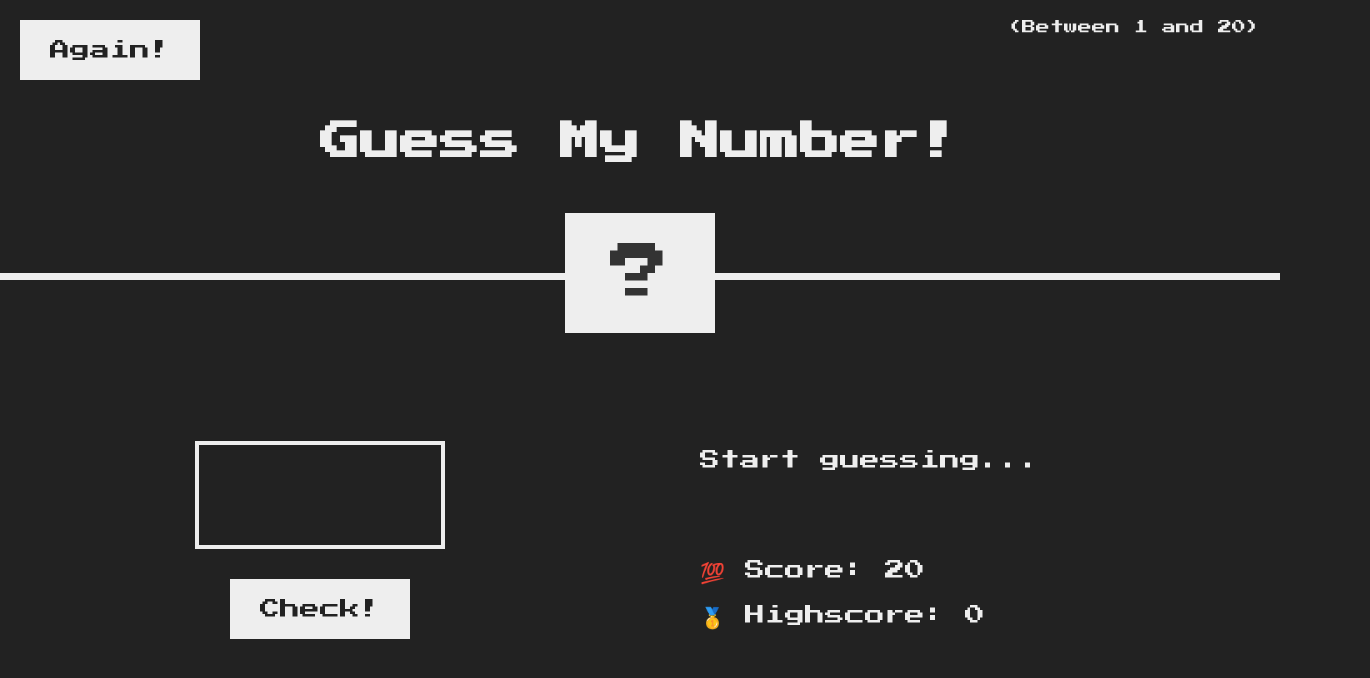
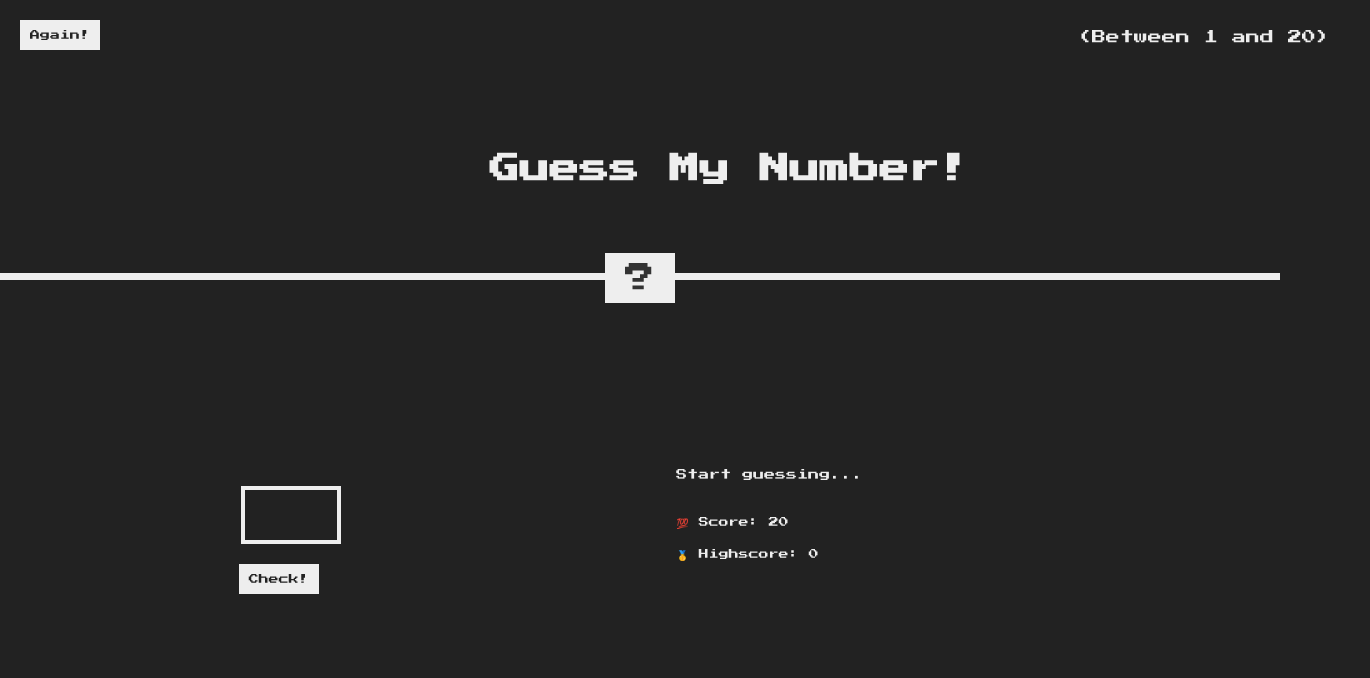
Before and after one commit to siSohan/Game2, a plain HTML site: page index.html in a window 1280 px wide. Shown: the whole page, 1370 px wide, since content can reach past the window. Drawn offline with Linux system fonts and the light colour scheme.

Commit message:
newUpdate

```diff
--- a/style.css
+++ b/style.css
@@ -117,3 +117,130 @@ h1 {
 .label-score {
   margin-bottom: 2rem;
 }
+
+@import url('https://fonts.googleapis.com/css?family=Press+Start+2P&display=swap');
+
+* {
+  margin: 0;
+  padding: 0;
+  box-sizing: inherit;
+}
+
+html {
+  font-size: 62.5%;
+  box-sizing: border-box;
+}
+
+body {
+  font-family: 'Press Start 2P', sans-serif;
+  color: #eee;
+  background-color: #222;
+  /* background-color: #60b347; */
+}
+
+/* LAYOUT */
+header {
+  position: relative;
+  height: 35vh;
+  border-bottom: 7px solid #eee;
+}
+
+main {
+  height: 65vh;
+  color: #eee;
+  display: flex;
+  align-items: center;
+  justify-content: space-around;
+}
+
+.left {
+  width: 37rem;
+  display: flex;
+  flex-direction: column;
+  align-items: center;
+}
+
+.right {
+  width: 51rem;
+  font-size: 1rem;
+  margin-left: 25px;
+  margin-bottom: 53px;
+}
+
+/* ELEMENTS STYLE */
+h1 {
+  font-size: 3rem;
+  text-align: center;
+  position: absolute;
+  width: 100%;
+  top: 62%;
+  left: 57%;
+  transform: translate(-50%, -50%);
+}
+
+.number {
+  background: #eee;
+  color: #333;
+  font-size: 3rem;
+  width: 7rem;
+  padding: 1rem 0rem;
+  text-align: center;
+  position: absolute;
+  bottom: -5px;
+  left: 50%;
+  transform: translate(-50%, 50%);
+}
+
+.between {
+  font-size: 1.4rem;
+  position: absolute;
+  top: 3rem;
+  right: -5rem;
+}
+
+.again {
+  position: absolute;
+  top: 2rem;
+  left: 2rem;
+}
+
+.guess {
+  background: none;
+  border: 4px solid #eee;
+  font-family: inherit;
+  color: inherit;
+  font-size: 2rem;
+  padding: 1.5rem;
+  width: 10rem;
+  text-align: center;
+  display: block;
+  margin-bottom: 2rem;
+  margin-left: 25px;
+}
+
+.btn {
+  border: none;
+  background-color: #eee;
+  color: #222;
+  font-size: 1rem;
+  font-family: inherit;
+  padding: 1rem 1rem;
+  cursor: pointer;
+}
+
+.btn:hover {
+  background-color: #ccc;
+}
+
+.message {
+  font-size: 11px;
+  margin-bottom: 5rem;
+  height: 0rem;
+  line-height: 16px;
+}
+
+p.message {}
+
+.label-score {
+  margin-bottom: 2rem;
+}
```
